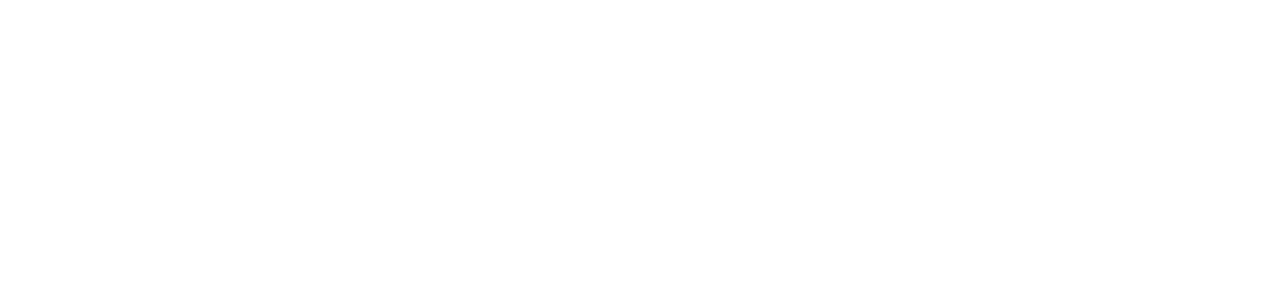
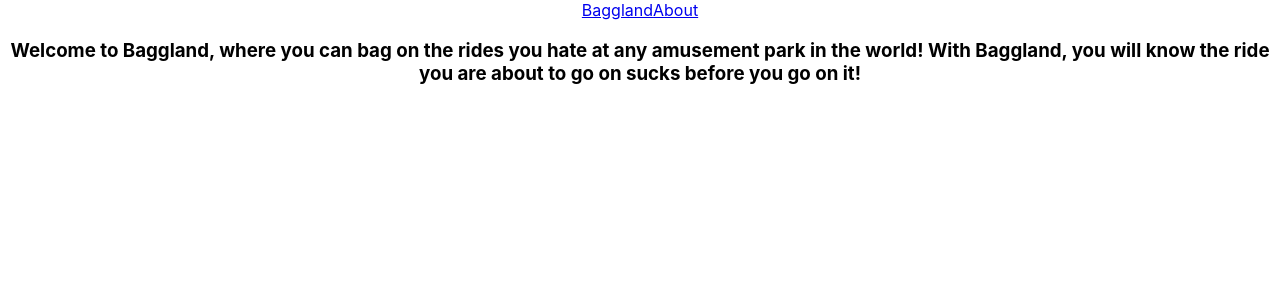
Before and after one commit to biancajoseph101/four_seasons_theme_park, a React (Create React App) app in the folder client/: page /about in a window 1280 px wide. Shown: the top 300 px of the page. Built offline with nearby package versions, Linux system fonts and the light colour scheme.

Commit message:
added nav bar and about page

```diff
--- a/client/src/App.js
+++ b/client/src/App.js
@@ -3,16 +3,22 @@
 import { Route, Switch } from 'react-router-dom';
 import Home from './pages/Home';
 import RideDetails from './pages/RideDetails';
+import Nav from './components/Nav';
+import About from './pages/About';
 
 function App() {
   return (
     <div className="App">
+      <header>
+        <Nav />
+      </header>
       <Switch>
         <Route exact path="/" component={(props) => <Home {...props} />} />
         <Route
           path="/rides/details/:rideId"
           render={(props) => <RideDetails {...props} />}
         />
+        <Route exact path="/about" component={About} />
       </Switch>
     </div>
   );
--- /dev/null
+++ b/client/src/components/Nav.jsx
@@ -0,0 +1,13 @@
+import React from 'react';
+import { Link } from 'react-router-dom';
+
+function Nav() {
+  return (
+    <nav className="navbar">
+      <Link to="/">Baggland</Link>
+      <Link to="/about">About</Link>
+    </nav>
+  );
+}
+
+export default Nav;
--- /dev/null
+++ b/client/src/pages/About.js
@@ -0,0 +1,15 @@
+import React from 'react';
+
+const About = () => {
+  return (
+    <div>
+      <h3>
+        Welcome to Baggland, where you can bag on the rides you hate at any
+        amusement park in the world! With Baggland, you will know the ride you
+        are about to go on sucks before you go on it!
+      </h3>
+    </div>
+  );
+};
+
+export default About;
```
